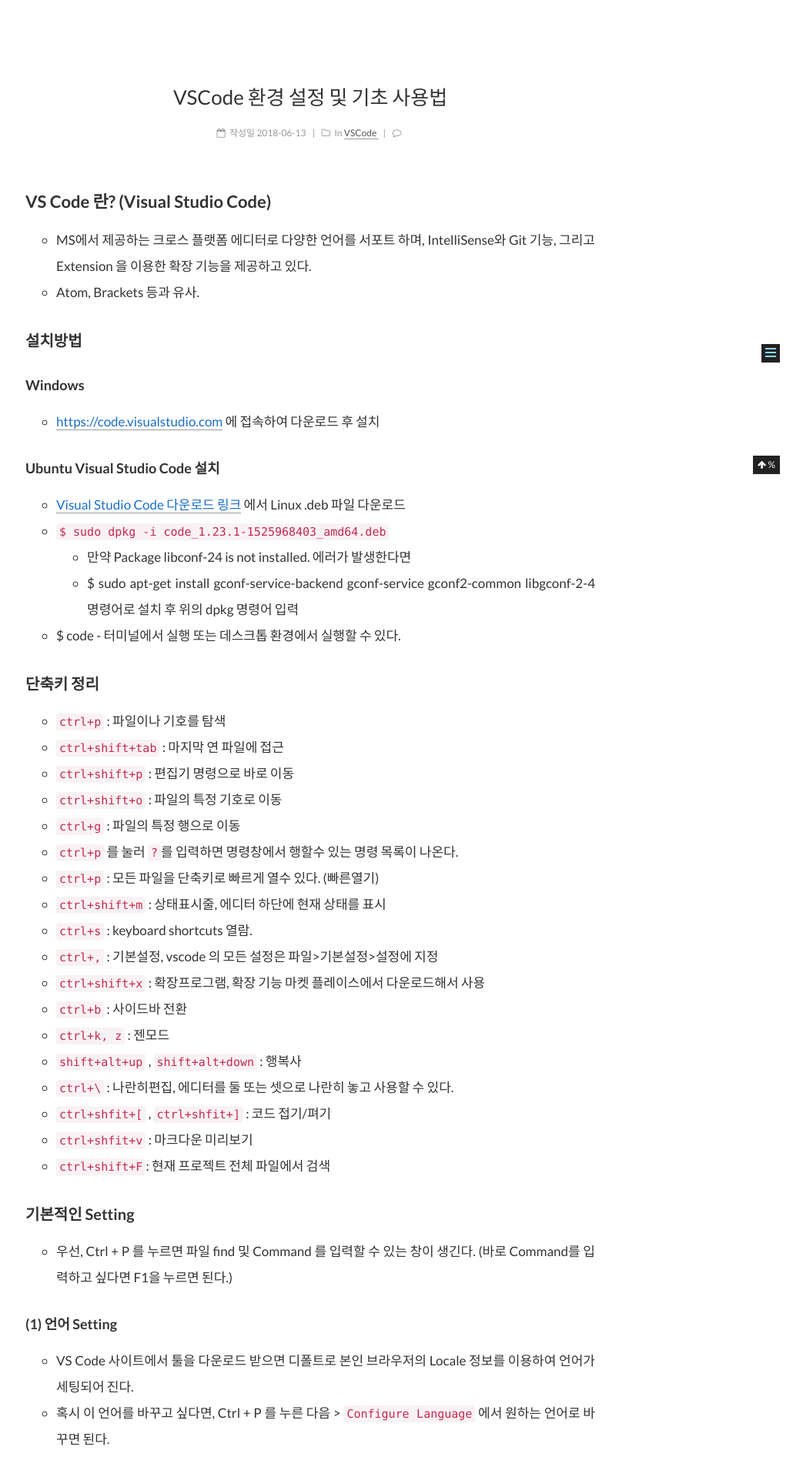
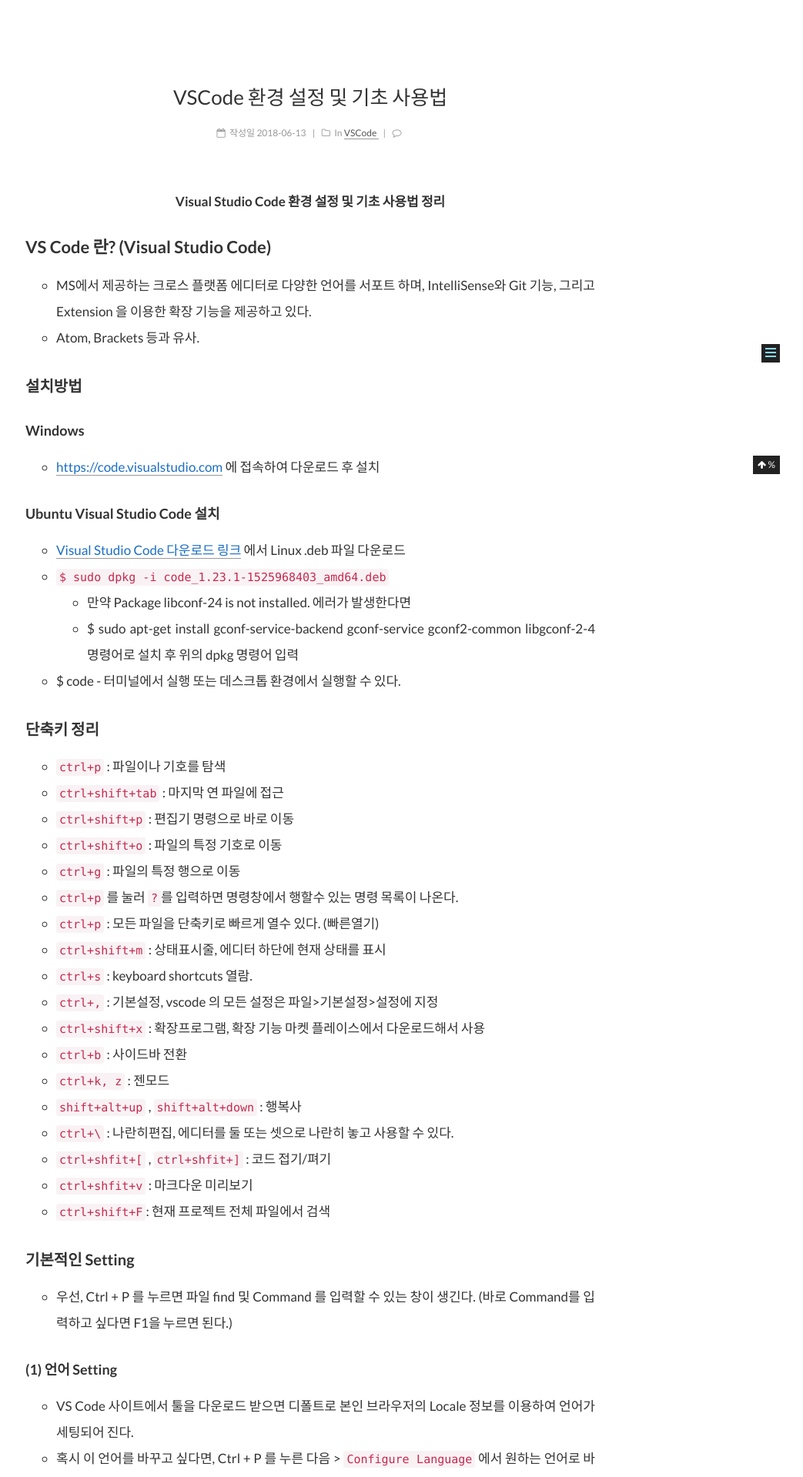
Before and after one commit to gwonsungjun/gwonsungjun.github.io, a Jekyll site: the page built from _posts/2018-06-13-vscodeSetting.md, in a window 1280 px wide. Shown: the part 384-2303 px from the top of the page at 77% size, without its empty margins (237-1280 px from the left). Built offline with Jekyll 4.4.1, drawn with Linux system fonts in a browser that asks for light colours; comment, search, counter and statistics services are not loaded.

Commit message:
Post align test

```diff
--- a/_config.yml
+++ b/_config.yml
@@ -16,19 +16,19 @@
 ## If your site is put in a subdirectory, set url as 'http://yoursite.com' and baseurl as '/child'
 url: https://gwonsungjun.github.io
 baseurl:
-permalink: pretty
+permalink: /posts/:year/:month-:day-:title/
 
 # Pagination
 paginate: 10
 #paginate_path: "/page:num/"
-archive:
-  paginate: 10
+#archive:
+  #paginate: 10
   #paginate_path: "/page:num/"
-category:
-  paginate: 10
+#category:
+  #paginate: 10
   #paginate_path: "/page:num/"
-tag:
-  paginate: 10
+#tag:
+  #paginate: 10
   #paginate_path: "/page:num/"
 
 # Handling Reading
--- a/_posts/2018-06-13-vscodeSetting.md
+++ b/_posts/2018-06-13-vscodeSetting.md
@@ -10,6 +10,7 @@
 share: true
 date: 2018-06-13
 ---
+**Visual Studio Code 환경 설정 및 기초 사용법 정리**{: style="display:inherit;text-align:center;"}
 
 # VS Code 란? (Visual Studio Code)
 - MS에서 제공하는 크로스 플랫폼 에디터로 다양한 언어를 서포트 하며, IntelliSense와 Git 기능, 그리고 Extension 을 이용한 확장 기능을 제공하고 있다.
```
